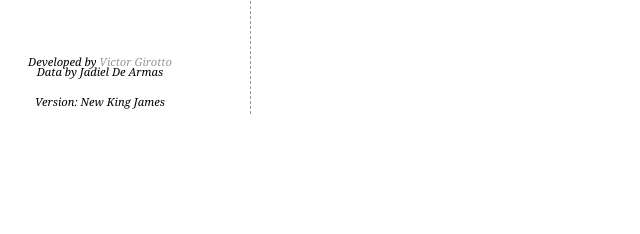
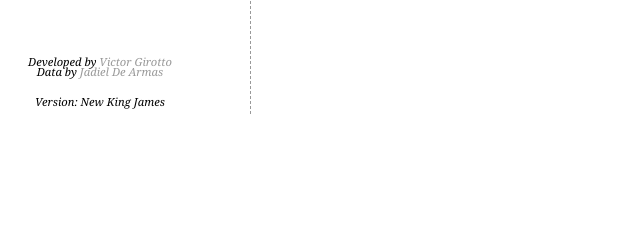
Before and after one commit to victorgirotto-zz/bible-stats-visualizer, a plain HTML site: page index.html in a window 1280 px wide. Shown: the part 340-574 px from the top of the page, 0-640 px from the left. Drawn offline with nearby package versions, Linux system fonts and the light colour scheme.

Commit message:
Adding link to Jadiels page

```diff
--- a/index.html
+++ b/index.html
@@ -33,7 +33,7 @@
 
 			<p>
 				Developed by <a href="http://girotto.tumblr.com">Victor Girotto</a><br/>
-				Data by Jadiel De Armas<br/><br/><br/>
+				Data by <a href="https://sites.google.com/site/jadielam/personal-projects/the-bible-by-the-numbers/tokenization-and-part-of-speech">Jadiel De Armas</a><br/><br/><br/>
 				Version: New King James
 			</p>
 		</div>
```
